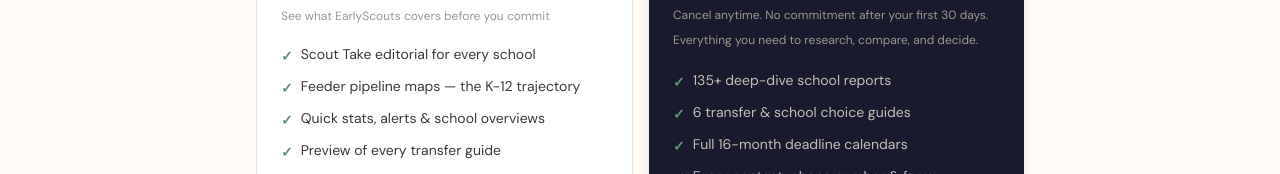
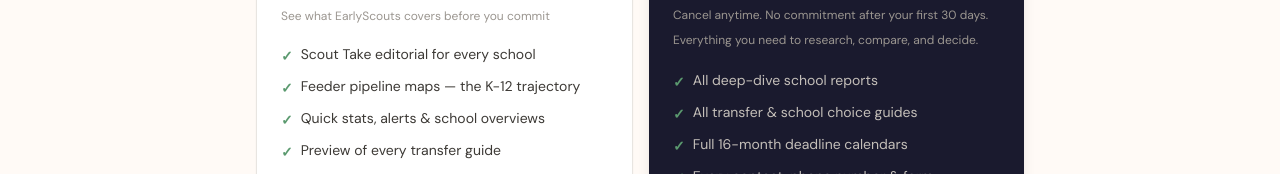
Before and after one commit to kevinlshah-ctrl/earlyscouts, a Next.js app: page /pricing in a window 1280 px wide. Shown: the part 347-521 px from the top of the page. Built offline with nearby package versions, Linux system fonts and the light colour scheme; no server answers.

Commit message:
fix: remove hardcoded school/guide counts from paywall CTA

```diff
--- a/src/app/pricing/page.tsx
+++ b/src/app/pricing/page.tsx
@@ -103,8 +103,8 @@
 
               <ul className="flex flex-col gap-2.5 flex-1">
                 {[
-                  '135+ deep-dive school reports',
-                  '6 transfer & school choice guides',
+                  'All deep-dive school reports',
+                  'All transfer & school choice guides',
                   'Full 16-month deadline calendars',
                   'Every contact, phone number & form',
                   'Side-by-side comparison tables',
--- a/src/components/SchoolReport.tsx
+++ b/src/components/SchoolReport.tsx
@@ -1084,7 +1084,7 @@
                 padding: '14px 24px', borderRadius: 8, fontSize: 16, fontWeight: 700,
                 fontFamily: "'DM Sans', sans-serif", textDecoration: 'none', marginBottom: 12,
               }}>
-                Unlock 135+ School Reports &amp; 6 Transfer Guides · $59.99
+                Unlock All School Reports &amp; Transfer Guides · $59.99
               </Link>
               <p style={{ textAlign: 'center', fontSize: 13, color: '#A0A8B0', fontFamily: "'DM Sans', sans-serif", margin: 0 }}>
                 $59.99 to start · then $4.99/mo · Cancel anytime
```
